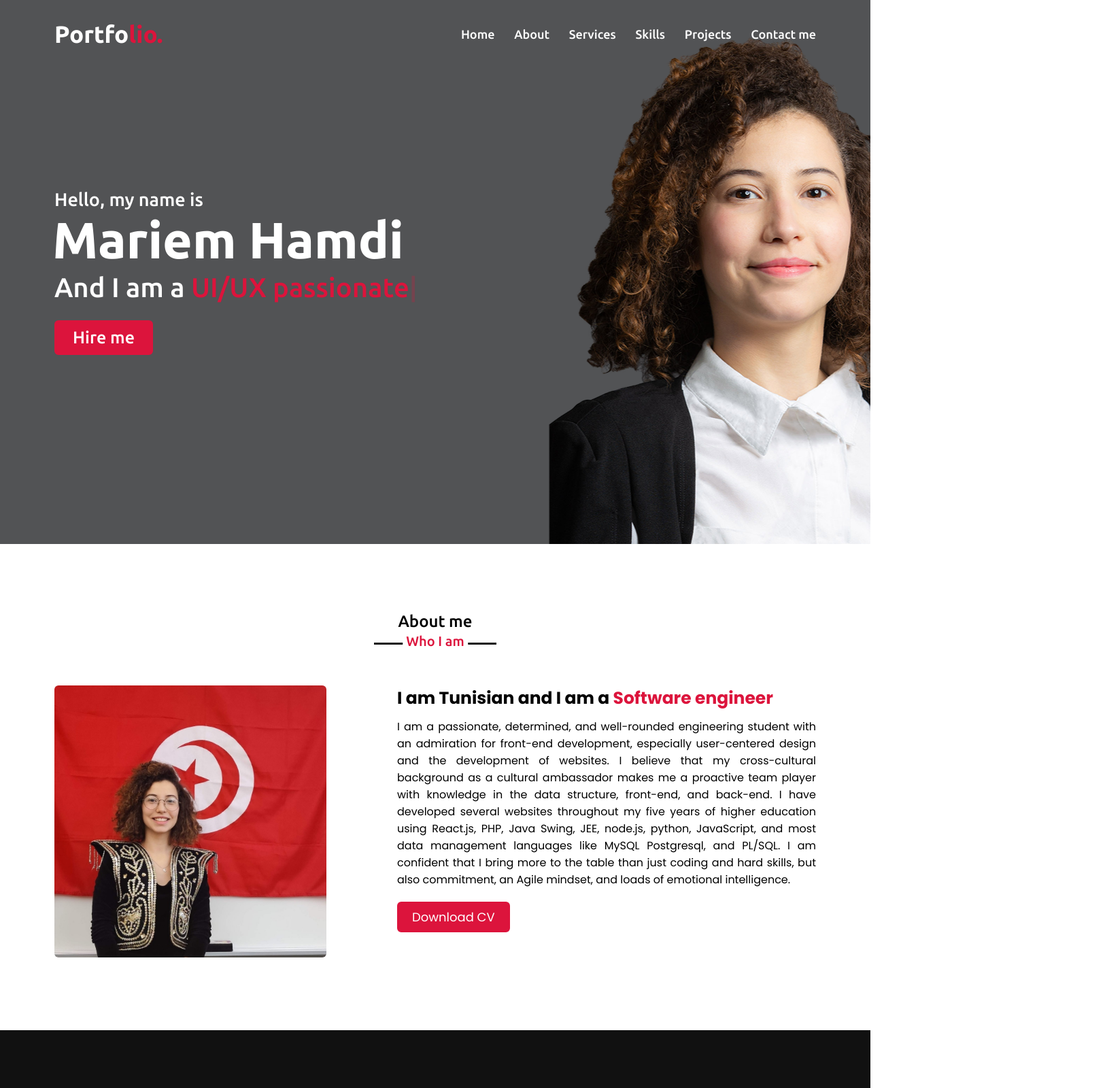
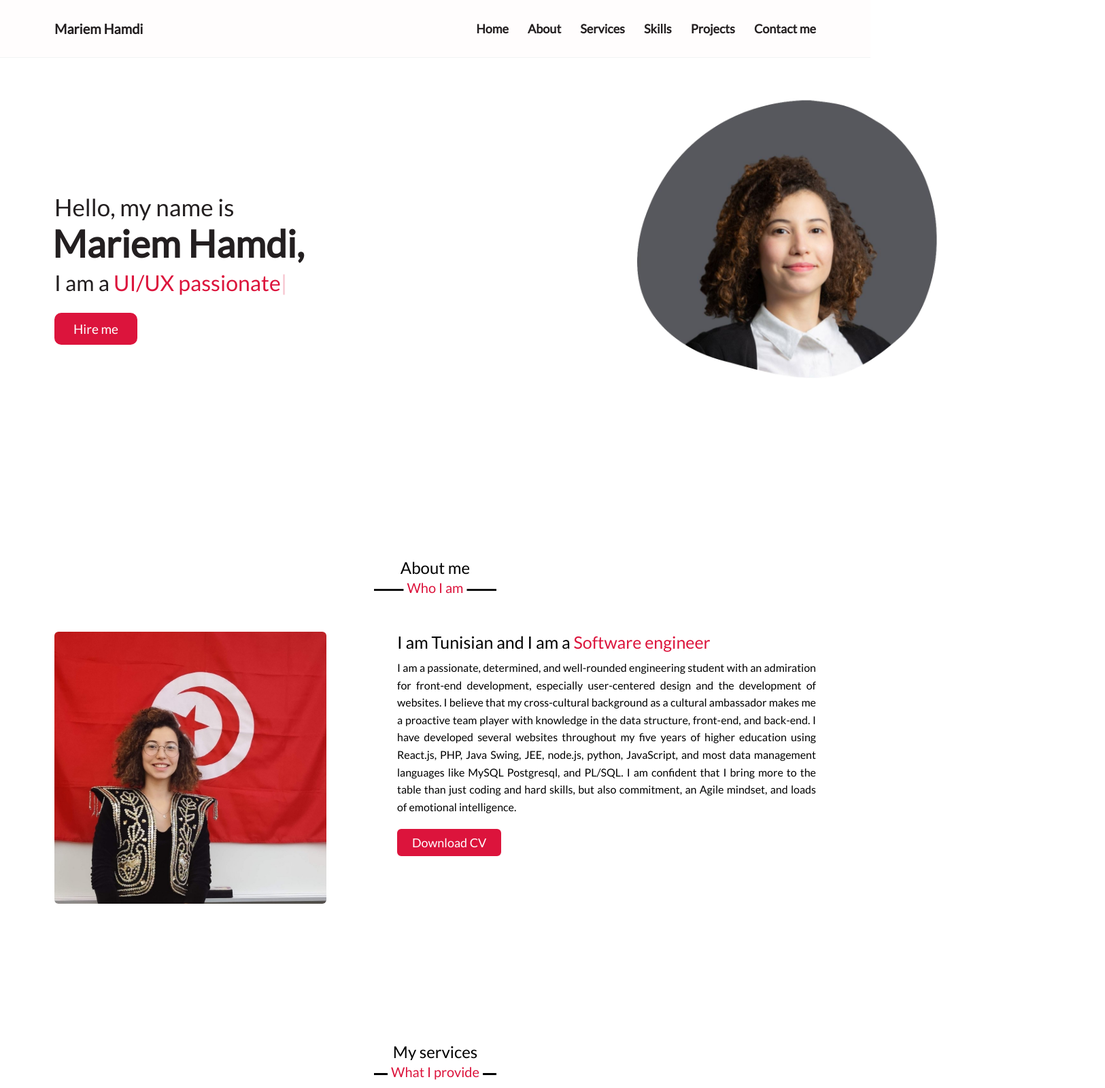
Before and after one commit to marryem21/myPortfolio, a website: page index.html in a window 1280 px wide. Shown: the top 1600 px of the page at 68% size, 1625 px wide, since content can reach past the window. Drawn offline with nearby package versions, Linux system fonts and the light colour scheme.

Commit message:
final commit

```diff
--- a/index.html
+++ b/index.html
@@ -21,7 +21,7 @@
     </div>
     <nav class="navbar">
         <div class="max-width">
-            <div class="logo"><a href="#">Portfo<span>lio.</span></a></div>
+            <div class="logo"><a href="#">Mariem Hamdi</a></div>
             <ul class="menu">
                 <li><a href="#">Home</a></li>
                 <li><a href="#about">About</a></li>
@@ -39,15 +39,21 @@
     <section class="home" id="home">
         <div class="max-width">
             <div class="home-content">
+                <div class="left">
                     <div class="text-1">Hello, my name is </div>
-                <div class="text-2">Mariem Hamdi </div>
-                <div class="text-3">And I am a <span class="typing"></span></div>
+                    <div class="text-2">Mariem Hamdi, </div>
+                    <div class="text-3">I am a <span class="typing"></span></div>
                     <a href="#contact" class="href">Hire me</a>
                 </div>
+                <div class="right">
+                    <img class=""src="images/profile-home.png" alt="profile-picture">
+                </div>
+            </div>
+
         </div>
     </section>
 <!-- About section start here -->
-    <section class="about" id="about">
+    <section class="about reveal" id="about">
         <div class="max-width">
             <h2 class="title">About me</h2>
             <div class="about-content">
@@ -63,7 +69,7 @@
         </div>
     </section>
 <!-- Services section start here -->
-    <section class="services" id="services">
+<section class="services reveal" id="services">
     <div class="max-width">
         <h2 class="title">My services</h2>
         <div class="serv-content">
@@ -92,7 +98,7 @@
     </div>
 </section>
 <!-- skills section here  -->
-<section class="skills" id="skills">
+<section class="skills reveal" id="skills">
 <div class="max-width">
     <h2 class="title">My skills</h2>
     <div class="skills-content">
@@ -127,10 +133,10 @@
             </div>
             <div class="bars">
                 <div class="info">
-                    <span>Node.js</span>
-                    <span>50%</span>
+                    <span>JavaScript</span>
+                    <span>80%</span>
                 </div>
-                <div class="line Node"></div>
+                <div class="line js"></div>
             </div>
         </div>
         <div class="column right">
@@ -144,16 +150,9 @@
             <div class="bars">
                 <div class="info">
                     <span>CSS</span>
-                    <span>80%</span>
+                    <span>90%</span>
                 </div>
                 <div class="line css"></div>
-            </div>
-            <div class="bars">
-                <div class="info">
-                    <span>JavaScript</span>
-                    <span>75%</span>
-                </div>
-                <div class="line js"></div>
             </div>
             <div class="bars">
                 <div class="info">
@@ -165,9 +164,16 @@
             <div class="bars">
                 <div class="info">
                     <span>MySQL</span>
-                    <span>70%</span>
+                    <span>85%</span>
                 </div>
                 <div class="line mysql"></div>
+            </div>
+            <div class="bars">
+                <div class="info">
+                    <span>Node.js</span>
+                    <span>50%</span>
+                </div>
+                <div class="line Node"></div>
             </div>
         </div>
         </div>
@@ -175,7 +181,7 @@
 </div>
 </section>
 <!-- Projects section -->
-<section class="projects" id="projects">
+<section class="projects reveal" id="projects">
     <div class="max-width">
         <h2 class="title">My projects</h2>
         <div class="carousel owl-carousel">
@@ -200,14 +206,14 @@
             <div class="card ">
                 <div class="box">
                     <div class="text">Appointments keeper</div>
-                    <p>As part of a course project: I created a website that keeps track of doctor appointments or cancelations with auhentification using Java Swing.</p>
+                    <p>As part of a course project: I created a website that keeps track of doctor appointments or cancelations with auhentification using Java.</p>
                 </div>
             </div>
         </div>
     </div>
 </section>
 <!-- contact section starts -->
-<section class="contact" id="contact">
+<section class="contact reveal" id="contact">
     <div class="max-width">
         <h2 class="title">Contact me</h2>
         <div class="contact-content">
--- a/script.js
+++ b/script.js
@@ -1,4 +1,4 @@
- $(document).ready(function(){
+$(document).ready(function(){
     $(window).scroll(function(){
         if(this.scrollY > 20){
             $('.navbar').addClass("sticky");
@@ -11,6 +11,26 @@
             $('.scroll-up-btn').removeClass("show");
         }
     });
+/*test */
+
+function reveal() {
+    var reveals = document.querySelectorAll(".reveal");
+    for (var i = 0; i < reveals.length; i++) {
+        var windowHeight = window.innerHeight;
+        var elementTop = reveals[i].getBoundingClientRect().top;
+        var elementVisible = 150;
+        if (elementTop < windowHeight - elementVisible) {
+            reveals[i].classList.add("active");
+        } else {
+            reveals[i].classList.remove("active");
+        }
+    }
+}
+window.addEventListener("scroll", reveal);
+
+// test ends
+
+
 
 //slide-up script
 $('.scroll-up-btn').click(function(){
@@ -53,40 +73,4 @@ $('.carousel').owlCarousel({
     }
 });
 
-//roadmap
-// var mySwiper = new Swiper(".swiper", {
-//     autoHeight: true,
-//     autoplay: {
-//         delay: 5000,
-//         disableOnInteraction: false
-//     },
-//     speed: 500,
-//     direction: "horizontal",
-//     navigation: {
-//         nextEl: ".swiper-button-next",
-//         prevEl: ".swiper-button-prev"
-//     },
-//     pagination: {
-//         el: ".swiper-pagination",
-//         type: "progressbar"
-//     },
-//     loop: false,
-//     effect: "slide",
-//     spaceBetween: 30,
-//     on: {
-//         init: function () {
-//             $(".swiper-pagination-custom .swiper-pagination-switch").removeClass("active");
-//             $(".swiper-pagination-custom .swiper-pagination-switch").eq(0).addClass("active");
-//         },
-//         slideChangeTransitionStart: function () {
-//             $(".swiper-pagination-custom .swiper-pagination-switch").removeClass("active");
-//             $(".swiper-pagination-custom .swiper-pagination-switch").eq(mySwiper.realIndex).addClass("active");
-//         }
-//     }
-// });
-// $(".swiper-pagination-custom .swiper-pagination-switch").click(function () {
-//     mySwiper.slideTo($(this).index());
-//     $(".swiper-pagination-custom .swiper-pagination-switch").removeClass("active");
-//     $(this).addClass("active");
-// });
 });
--- a/style.css
+++ b/style.css
@@ -1,65 +1,68 @@
-@import url('https://fonts.googleapis.com/css2?family=Poppins:ital,wght@0,200;0,400;0,500;0,700;1,900&family=Ubuntu:ital,wght@0,500;0,700;1,400&display=swap');
+@import url('https://fonts.googleapis.com/css2?family=Lato:wght@300;400&display=swap');
 *{
-    margin:0;
-    padding:0;
-    box-sizing:border-box;
+    margin: 0;
+    padding: 0;
+    box-sizing: border-box;
     text-decoration: none;
 }
 html{
     scroll-behavior: smooth;
 }
-
 /* navbar styling */
 .max-width{
-    max-width :1300px;
-    padding:0 80px;
-    margin:auto;
+    max-width :1450px;
+    padding: 0 80px;
+    margin: auto;
 }
 .navbar{
-    position:fixed;
+    position: fixed;
+    background: #fffdfd;
     width: 100%;
-    z-index:999;
+    z-index: 999;
     padding: 30px 0;
-    font-family: 'Ubuntu',sans-serif;
+    font-family: 'Lato',sans-serif;
     transition: all 0.3s ease;
+    border-bottom: 1px solid #f2f3f4;
+
 }
 .navbar.sticky{
     background-color:crimson;
 }
 .navbar .max-width{
-    display:flex;
-    align-items:center;
-    justify-content:space-between ;
+    display: flex;
+    align-items: center;
+    justify-content: space-between ;
 }
 .navbar .logo a{
-    color:#fff;
-    font-size:35px;
-    font-weight:600;
+    color: #231F20;
+    font-size: 20px;
+    font-weight: 600;
+}
+.navbar.sticky .logo a{
+    color: #fffdfd;
 }
 .navbar .logo a span{
     color: crimson;
-}
-.navbar.sticky .logo a span{
-    color:#fff;
-    transition: all 0.3s ease;
 }
 .navbar .menu li{
     list-style: none;
     display: inline-block;
 }
 .navbar .menu li a {
-    color:#fff;
+    color: #231F20;
     font-size: 18px;
-    font-weight: 500;
+    font-weight: 600;
     margin-left: 25px;
 }
+.navbar.sticky .menu li a {
+    color: #fffdfd;
+}
 .navbar .menu li a:hover{
-    color: crimson;
+    text-decoration: underline;
+    text-decoration-color: crimson;
+    text-decoration-thickness: 3.5px;
+    text-underline-offset: 1rem;
 }
-.navbar.sticky .menu li a:hover{
-    color:#fff;
-}
-
 /* menu btn styling */
 .menu-btn{
     color:#fff;
@@ -90,44 +93,74 @@ html{
     opacity: 1;
     pointer-events: auto;
 }
-
+/*move on scroll animation*/
+.reveal{
+    position: relative;
+    transform: translateY(150px);
+    opacity: 0;
+    transition: 1s all ease;
+}
+.reveal.active{
+    transform: translateY(0);
+    opacity: 1;
+}
 /* home section styling*/
 .home{
-    display:flex;
-    background:url("images/banner.png") no-repeat center;
-    height: 100vh;
-    color:#fff;
-    min-height:500px;
-    font-family: 'Ubuntu',sans-serif;
+    display: flex;
+    flex-wrap: wrap;
+    height: 90vh;
+    max-width :1450px;
+    color: #231F20;
+    min-height: 500px;
+    font-family: 'Lato',sans-serif;
 }
 .home .max-width{
-    margin:auto 0 auto 40px;
+    margin: 40px 0 0 40px;
 }
-.home .home-content .text-1{
-    font-size: 27px;
+.home .home-content{
+    display: flex;
+    flex-direction: row ;
+    align-items: center;
+    justify-content: space-between;
 }
-.home .home-content .text-2{
-    font-size: 75px;
+.home .home-content .left{
+    width:  500px;
+    display: flex;
+    flex-direction: column;
+    justify-content: center;
+    align-items: flex-start;
+}
+.home  .home-content .right{
+    width: 50%;
+}
+.home .home-content .right img{
+    width: 900px;
+}
+.home .left .text-1{
+    font-size: 35px;
+}
+.home .left .text-2{
+    font-size: 55px;
     font-weight: 600;
     margin-left: -3px;
 }
-.home .home-content .text-3{
-    font-size: 40px;
-    margin:5px 0;
+.home .left .text-3{
+    font-size: 32px;
+    margin: 5px 0;
 }
-.home .home-content .text-3 span{
+.home .left .text-3 span{
     color: crimson;
     font-weight: 500;
 }
-.home .home-content a{
-    display:inline-block;
+.home .left a{
+    display: inline-block;
     background: crimson;
-    font-size:25px;
-    color:#fff;
-    padding: 12px 36px ;
+    font-size: 19px;
+    color: #fff;
+    padding: 10px 20px ;
     margin-top: 20px;
-    border-radius: 6px;
-    border: 2px solid crimson;
+    border-radius: 10px;
+    border: 3px solid crimson;
     transition: all 0.3s ease;
 }
 .home .home-content a{
@@ -138,13 +171,16 @@ html{
     color: crimson;
     background: none;
 }
-
+.home .home-content .profile-home img{
+    height: 30%;
+    width: 50%;
+}
 /*similar styling code*/
 section{
     padding: 100px 0;
 }
 .about, .education, .services, .skills, .projects, .contact, footer{
-    font-family: 'poppins','sans-serif';
+    font-family: 'Lato','sans-serif';
 }
 .about .about-content,
 .services .serv-content,
@@ -161,13 +197,13 @@ section .title{
     font-weight: 500;
     margin-bottom: 60px;
     padding-bottom: 20px;
-    font-family: 'Ubuntu','sans-serif';
+    font-family: 'Lato','sans-serif';
 }
 section .title::before{
     content: "";
     position: absolute;
-    bottom:0px;
-    left:50%;
+    bottom: 0px;
+    left: 50%;
     width: 180px;
     height: 3px;
     background: #111;
@@ -175,10 +211,10 @@ section .title::before{
 }
 section .title::after{
     position: absolute;
-    bottom:-12px;
-    left:50%;
+    bottom: -12px;
+    left: 50%;
     font-size: 20px;
-    color:crimson;
+    color :crimson;
     padding: 5px;
     background: #fff;
     transform: translateX(-50%);
@@ -193,7 +229,7 @@ section .title::after{
 }
 .about .about-content .left img{
     height: 400px;
-    width:400px;
+    width: 400px;
     object-fit: cover;
     border-radius: 6px;
 }
@@ -202,7 +238,6 @@ section .title::after{
 }
 .about .about-content .right .text{
     font-size: 25px;
-    font-weight: 600;
     margin-bottom: 10px;
 }
 .about .about-content .right .text span{
@@ -210,12 +245,15 @@ section .title::after{
 }
 .about .about-content .right p{
     text-align: justify;
+    line-height: 1.6;
+    font-weight: 500px;
+
 }
 .about .about-content .right a{
     display: inline-block;
     background: crimson;
     font-size: 18px;
-    color:#fff;
+    color: #fff;
     padding: 7px 20px ;
     margin-top: 20px;
     border-radius: 6px;
@@ -226,149 +264,19 @@ section .title::after{
     color: crimson;
     background: none;
 }
-
-/* education section*/
-/* .education {
-    position: relative;
-    height: 100%;
-    overflow: hidden;
-    background: #eee;
-}
-
-.education {
-    font-family:'poppins', sans-serif;
-    font-size: 16px;
-    margin: 0;
-    padding: 0;
-}
-
-.swiper-container-wrapper--timeline .swiper-slide {
-    display: flex;
-    background: #fff;
-    min-height: 300px;
-    align-items: center;
-    justify-content: center;
-    border-radius: 10px;
-}
-.swiper-container-wrapper--timeline .swiper-slide .container {
-    padding: 0;
-    width: 100%;
-}
-.swiper-container-wrapper--timeline .swiper-slide .title {
-    font-size: 18px;
-    opacity: 0;
-    transition: 0.5s ease 0.5s;
-}
-.swiper-container-wrapper--timeline .swiper-slide-active .title {
-    opacity: 1;
-}
-.swiper-container-wrapper--timeline .swiper-pagination-progressbar {
-    position: relative;
-    margin-bottom: 70px;
-    background-color: transparent;
-    height: 4px;
-    border-bottom: 1px solid #888;
-    width: 75%;
-}
-.swiper-container-wrapper--timeline .swiper-pagination-progressbar-fill {
-    background-color: #000;
-    height: 3px;
-    top: 2px;
-}
-.swiper-container-wrapper--timeline .swiper-pagination-progressbar:before {
-    position: absolute;
-    top: 2px;
-    left: -100%;
-    width: 100%;
-    height: 3px;
-    background-color: #000;
-    content: "";
-}
-.swiper-container-wrapper--timeline .swiper-pagination-progressbar:after {
-    position: absolute;
-    top: 3px;
-    right: -100%;
-    width: 100%;
-    height: 1px;
-    background-color: #888;
-    content: "";
-}
-.swiper-container-wrapper--timeline .swiper-pagination-custom {
-    position: relative;
-    list-style: none;
-    margin: 1rem 0;
-    padding: 0;
-    display: flex;
-    line-height: 1.66;
-    bottom: 0;
-    z-index: 11;
-    width: 75%;
-    display: flex;
-}
-.swiper-container-wrapper--timeline .swiper-pagination-custom .swiper-pagination-switch {
-    position: relative;
-    width: 100%;
-    height: 30px;
-    line-height: 30px;
-    display: block;
-}
-.swiper-container-wrapper--timeline .swiper-pagination-custom .swiper-pagination-switch .switch-title {
-    position: absolute;
-    font-weight: 400;
-    right: 0;
-    transform: translateX(50%);
-    transition: 0.2s all ease-in-out;
-    transition-delay: 0s;
-    cursor: pointer;
-    z-index: 1;
-}
-.swiper-container-wrapper--timeline .swiper-pagination-custom .swiper-pagination-switch .switch-title:after {
-    position: absolute;
-    top: calc(100% + 19px);
-    right: 50%;
-    transform: translateX(50%) translateY(-50%);
-    width: 12px;
-    height: 12px;
-    background: #000;
-    border-radius: 2rem;
-    content: "";
-    transition: 0.2s all ease-in-out;
-    transition-delay: 0s;
-    z-index: 1;
-}
-.swiper-container-wrapper--timeline .swiper-pagination-custom .swiper-pagination-switch.active .switch-title {
-    font-weight: 400;
-    transition-delay: 0.4s;
-}
-.swiper-container-wrapper--timeline .swiper-pagination-custom .swiper-pagination-switch.active .switch-title:after {
-    background: #000;
-    width: 25px;
-    height: 25px;
-    transition-delay: 0.4s;
-}
-.swiper-container-wrapper--timeline .swiper-pagination-custom .swiper-pagination-switch.active ~ .swiper-pagination-switch .switch-title {
-    color: #888;
-    font-weight: 16px;
-}
-.swiper-container-wrapper--timeline .swiper-pagination-custom .swiper-pagination-switch.active ~ .swiper-pagination-switch .switch-title:after {
-    background: #888;
-} */
-/* education section ends*/
-
-
-
 /*services section styling starts here*/
 .services, .projects{
     color: #fff;
-    background: #111;
+}
+.services .title{
+    color: #000;
 }
 .services .title::before,
 .projects .title::before{
-    background: #fff;
+    background: #000;
 }
 .services .title::after,
 .projects .title::after {
-    background: #111;
     content: "What I provide"
 }
 .services .serv-content .card{
@@ -401,6 +309,10 @@ section .title::after{
     font-size: 20px;
     font-weight: 500;
     margin: 10px 0 7px  0;
+    line-height: 1.6;
+}
+.services .serv-content .card p{
+    line-height: 1.6;
 }
 
 /* skills section styling*/
@@ -465,16 +377,16 @@ section .title::after{
         width: 90%;
 }
 .skills .skills-content .css::before{
-        width: 80%;
+        width: 90%;
 }
 .skills .skills-content .js::before{
-        width: 75%;
+        width: 80%;
 }
 .skills .skills-content .php::before{
         width: 55%;
 }
 .skills .skills-content .mysql::before{
-        width: 70%;
+        width: 85%;
 }
 .skills .skills-content .react::before{
     width: 90%;
```
Also changed, not shown: images/profile-home.png (added). Lines whose indentation alone changed are shown as unchanged.
